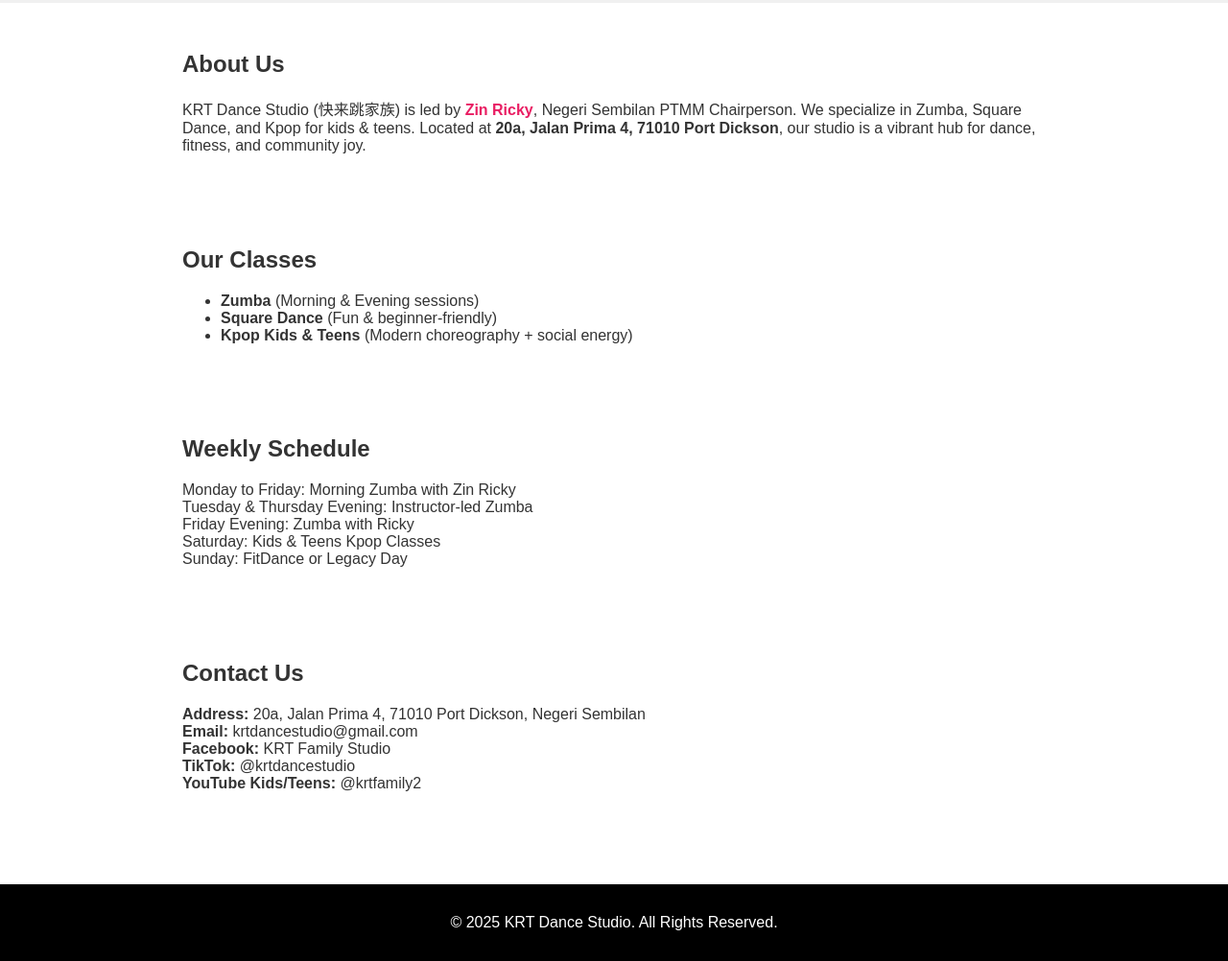
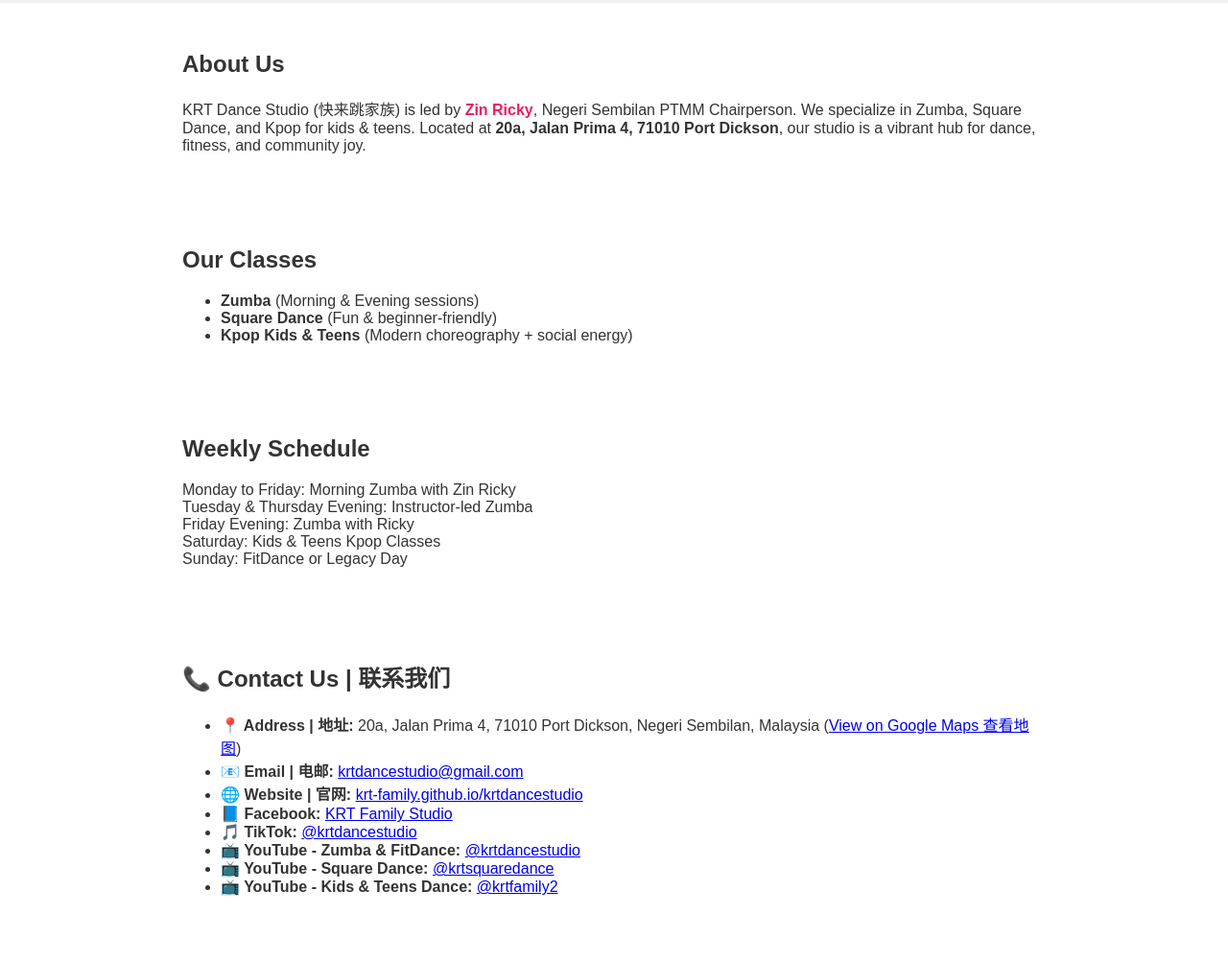
Before and after one commit to KRT-Family/krtdancestudio, a plain HTML site: page index.html in a window 1280 px wide. Shown: the part 189-1191 px from the top of the page at 96% size. After the commit the page ends 1169 px from the top, so only its background shows below. Drawn offline with Linux system fonts and the light colour scheme.

Commit message:
Update index.html

```diff
--- a/index.html
+++ b/index.html
@@ -46,17 +46,20 @@
     <p>Monday to Friday: Morning Zumba with Zin Ricky<br>Tuesday & Thursday Evening: Instructor-led Zumba<br>Friday Evening: Zumba with Ricky<br>Saturday: Kids & Teens Kpop Classes<br>Sunday: FitDance or Legacy Day</p>
   </section>
 
-  <section id="contact">
-    <h2>Contact Us</h2>
-    <p><strong>Address:</strong> 20a, Jalan Prima 4, 71010 Port Dickson, Negeri Sembilan<br>
-    <strong>Email:</strong> krtdancestudio@gmail.com<br>
-    <strong>Facebook:</strong> KRT Family Studio<br>
-    <strong>TikTok:</strong> @krtdancestudio<br>
-    <strong>YouTube Kids/Teens:</strong> @krtfamily2</p>
-  </section>
-
-  <footer>
-    <p>&copy; 2025 KRT Dance Studio. All Rights Reserved.</p>
-  </footer>
-</body>
-</html>
+ <section id="contact">
+  <h2>📞 Contact Us | 联系我们</h2>
+  <ul>
+    <li><strong>📍 Address | 地址:</strong> 20a, Jalan Prima 4, 71010 Port Dickson, Negeri Sembilan, Malaysia
+      (<a href="https://g.co/kgs/gN7RPZq" target="_blank">View on Google Maps 查看地图</a>)</li>
+    <li><strong>📧 Email | 电邮:</strong> <a href="mailto:krtdancestudio@gmail.com">krtdancestudio@gmail.com</a></li>
+    <li><strong>🌐 Website | 官网:</strong> <a href="https://krt-family.github.io/krtdancestudio" target="_blank">krt-family.github.io/krtdancestudio</a></li>
+    <li><strong>📘 Facebook:</strong> <a href="https://www.facebook.com/krtfamilystudio" target="_blank">KRT Family Studio</a></li>
+    <li><strong>🎵 TikTok:</strong> <a href="https://www.tiktok.com/@krtdancestudio" target="_blank">@krtdancestudio</a></li>
+    <li><strong>📺 YouTube - Zumba & FitDance:</strong>
+      <a href="https://www.youtube.com/@krtdancestudio" target="_blank">@krtdancestudio</a></li>
+    <li><strong>📺 YouTube - Square Dance:</strong>
+      <a href="https://www.youtube.com/@krtsquaredance" target="_blank">@krtsquaredance</a></li>
+    <li><strong>📺 YouTube - Kids & Teens Dance:</strong>
+      <a href="https://www.youtube.com/@krtfamily2" target="_blank">@krtfamily2</a></li>
+  </ul>
+</section>
```
